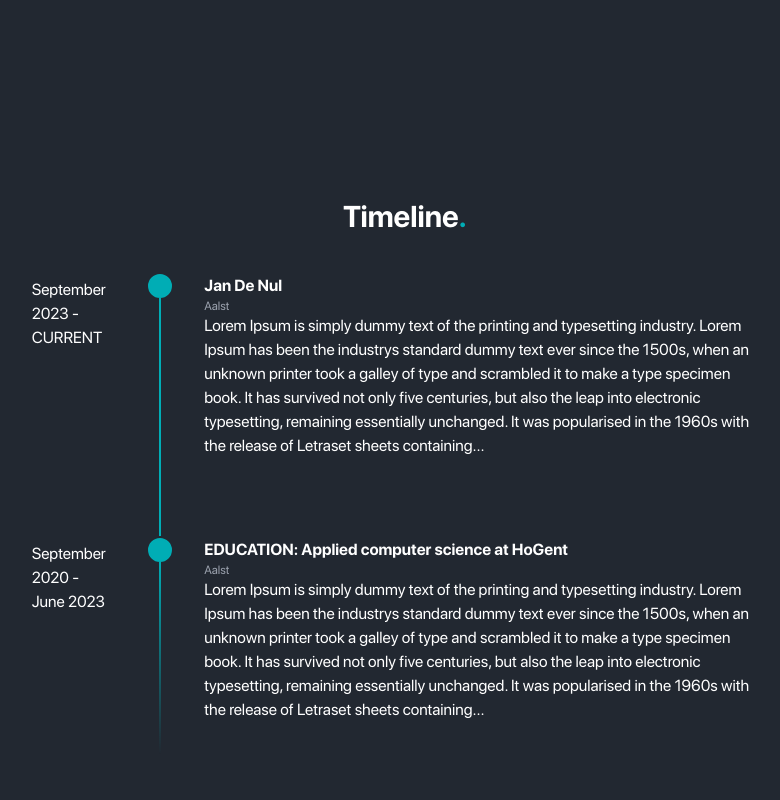
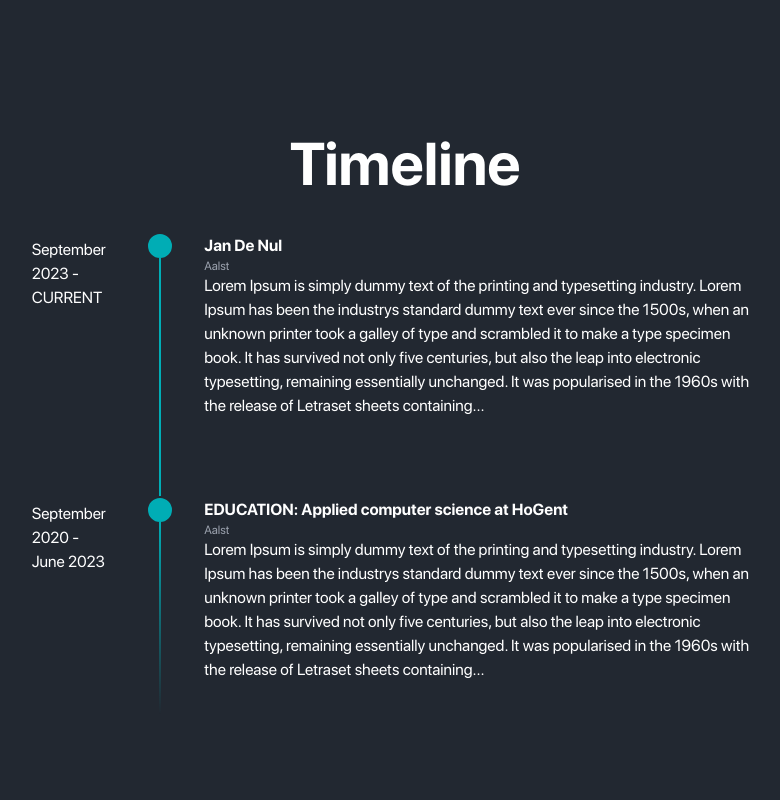
Before and after one commit to WoutDM/Resume, a React (Create React App) app: page / in a window 1280 px wide. Shown: the part 1460-2260 px from the top of the page, without its empty margins (235-1015 px from the left). Built offline with nearby package versions, Linux system fonts and the light colour scheme.

Commit message:
feat: remove dot in title

```diff
--- a/src/pages/homepage/sections/Timeline/Timeline.jsx
+++ b/src/pages/homepage/sections/Timeline/Timeline.jsx
@@ -4,8 +4,8 @@
 export default function Timeline() {
 
     return (
-        <div id="timeline" className='flex flex-col items-center mt-60'>
-            <h1 id="timeline" className="m-auto font-bold text-3xl mb-10 select-none">Timeline<span className="text-[#00ADB5]">.</span></h1>
+        <div id="timeline" className='flex flex-col items-center mt-44'>
+            <h1 id="timeline" className="m-auto font-bold text-6xl mb-10 select-none">Timeline</h1>
             {
                 Events.map((eventModel) => {
                     return <Event key={eventModel.title} event={eventModel}/>
```
